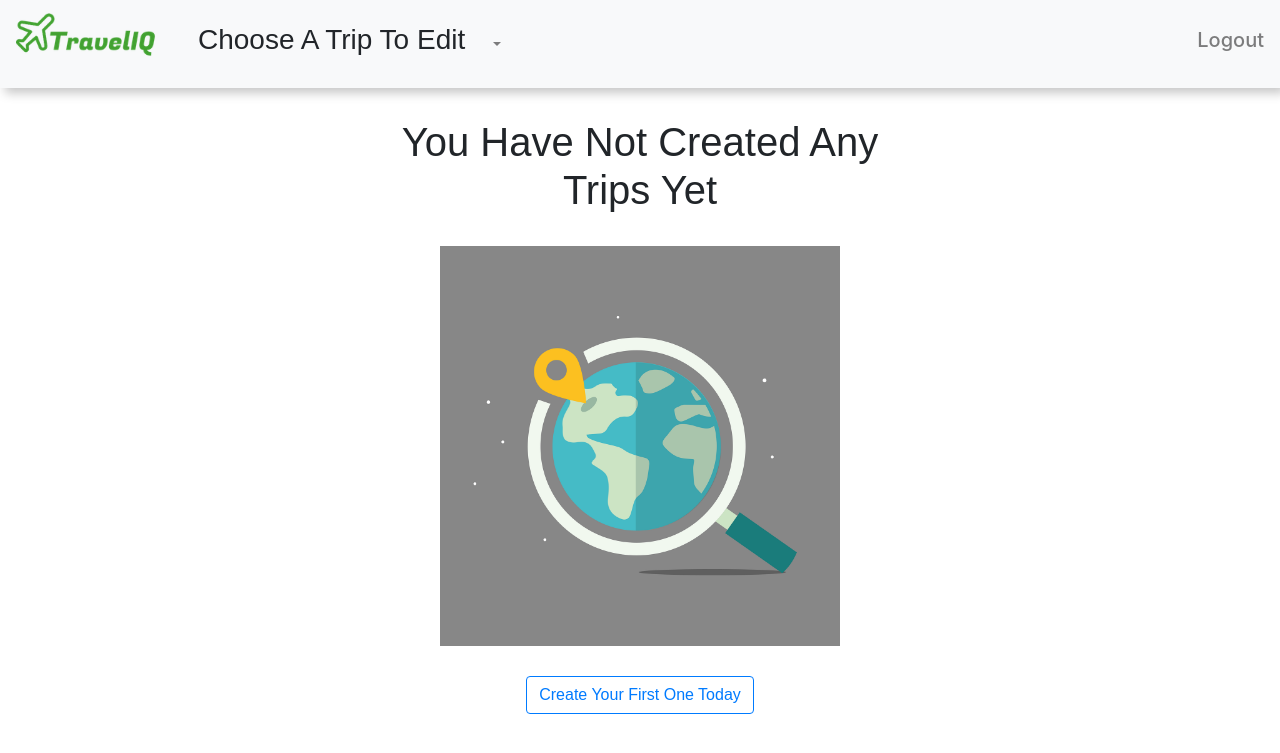
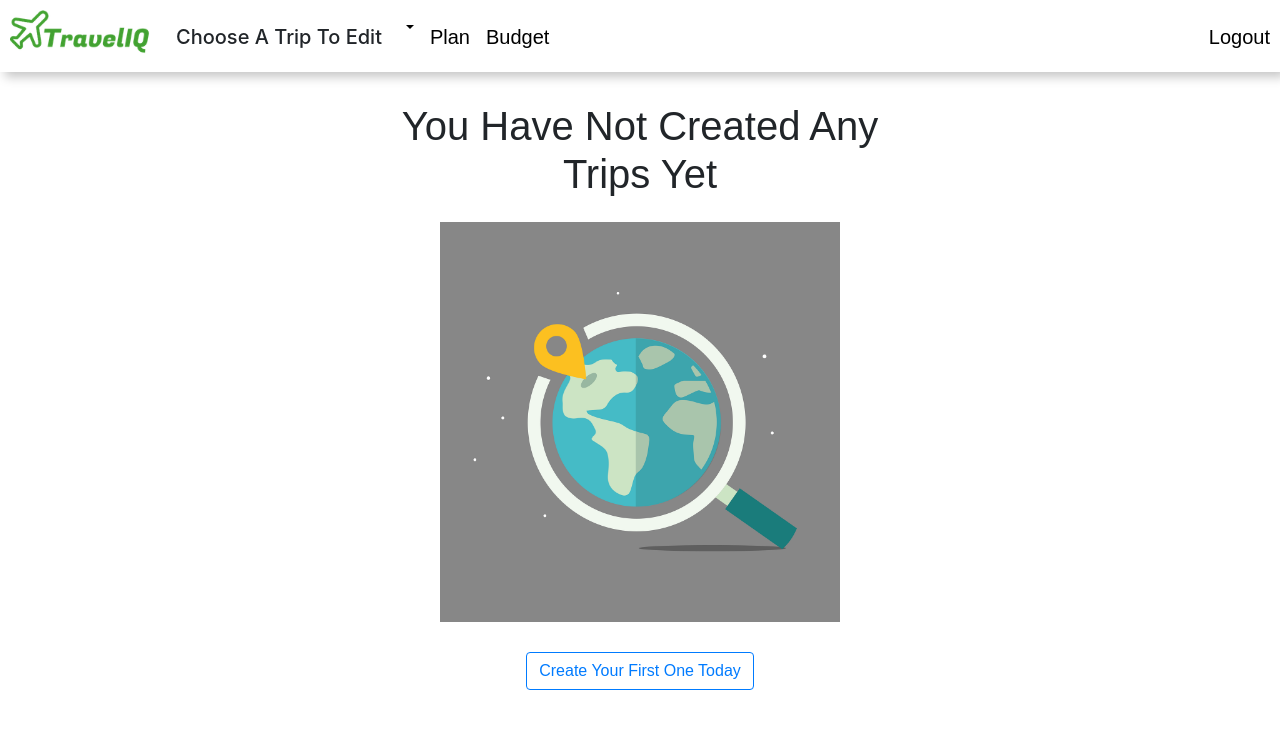
Before and after one commit to zkrowiak10/travelIQ, a Flask app: page /app/ in a window 1280 px wide. Shown: the top 753 px of the page. Run offline with Flask 2, Linux system fonts and the light colour scheme; the visitor is signed in with stand-in values (Sample User, id 1); data comes from the database, SQL or seed files in the repository; data that the repository does not hold is empty; some libraries are stand-ins or nearby versions.

Commit message:
Created stub links and cleaned up ui

```diff
--- a/travel_app/__init__.py
+++ b/travel_app/__init__.py
@@ -5,7 +5,7 @@ from flask_sqlalchemy import SQLAlchemy
 from flask_migrate import Migrate
 import logging
 
-logging.basicConfig(level=logging.ERROR, filename='app.log', format="%(asctime)s - %(levelname)s - %(message)s")
+logging.basicConfig(level=logging.ERROR, filename='app.log', format="%(levelname)s - %(message)s")
 
 def create_app():
     app = Flask(__name__, instance_relative_config=True)
--- a/travel_app/static/styles.css
+++ b/travel_app/static/styles.css
@@ -1,16 +1,29 @@
-h1, h3, h4, p {
+h1, h3, h4, p, a {
     font-family: 'Anton', sans-serif;
+    margin: 0px
 }
 
+a {
+    color: black
+}
+
+#v-pills-tabContent {
+    padding-top: 20px
+}
+#nav-bar {
+    padding: 10px 10px 0px 10px
+}
 nav {
     box-shadow: 5px 5px 10px #c6c6c6;
-    padding-top: 10px;
+    /* padding-top: 10px; */
     padding-left: 30px;
     z-index: +1
 }
 
+/* right now reffering to logout link */
 .nav-right {
     float: right;
+    color: black
 }
 
 .nav-left {
@@ -48,6 +61,7 @@ nav {
     background-color: #F8F9FA;
     height: 100%;
     margin-left: 0;
-    margin-top: 5px
+    padding-top: 20px
+
 
 }
--- a/travel_app/templates/app/iqApp.html
+++ b/travel_app/templates/app/iqApp.html
@@ -60,28 +60,27 @@
     </div>
 </div>
 {% else %}
-<div class="container-fluid h-100" style="max-height:100%">
+
     <div class="row h-100">
-        <!-- side menu -->
-        <div class="col-2 sideBar border-right">
-            <ul class="nav flex-column">
-                <li class="nav-item">
-                    <a class="nav-link active" href="#">Hotels</a>
-                </li>
-                <li class="nav-item">
-                    <a class="nav-link" href="#">Flights</a>
-                </li>
-                <li class="nav-item">
-                    <a class="nav-link" href="#">Rentals</a>
-                </li>
-                <li class="nav-item">
-                    <a class="nav-link disabled" href="#" tabindex="-1" aria-disabled="true">Disabled</a>
-                </li>
-            </ul>
-        </div >
-        <div class="col"></div>
-    </div>
-</div>
+        <div class="col-3 sideBar border-right">
+          <div class="nav flex-column nav-pills" id="v-pills-tab" role="tablist" aria-orientation="vertical">
+            <a class="nav-link active" id="v-pills-hotels-tab" data-toggle="pill" href="#v-pills-hotels" role="tab" aria-controls="v-pills-hotels" aria-selected="true">Hotels</a>
+            <a class="nav-link" id="v-pills-transportation-tab" data-toggle="pill" href="#v-pills-transportation" role="tab" aria-controls="v-pills-transportation" aria-selected="false">Transportation</a>
+            <a class="nav-link" id="v-pills-restaurants-tab" data-toggle="pill" href="#v-pills-restaurants" role="tab" aria-controls="v-pills-restaurants" aria-selected="false">Restaurants</a>
+            <a class="nav-link" id="v-pills-flights-tab" data-toggle="pill" href="#v-pills-flights" role="tab" aria-controls="v-pills-flights" aria-selected="false">Flights</a>
+
+          </div>
+        </div>
+        <div class="col-9">
+          <div class="tab-content" id="v-pills-tabContent">
+            <div class="tab-pane fade show active" id="v-pills-hotels" role="tabpanel" aria-labelledby="v-pills-hotels-tab">TODO</div>
+            <div class="tab-pane fade" id="v-pills-transportation" role="tabpanel" aria-labelledby="v-pills-transportation-tab">TODO</div>
+            <div class="tab-pane fade" id="v-pills-restaurants" role="tabpanel" aria-labelledby="v-pills-restaurants-tab">TODO</div>
+            <div class="tab-pane fade" id="v-pills-flights" role="tabpanel" aria-labelledby="v-pills-flights-tab">TODO</div>
+          </div>
+        </div>
+      </div>
+
 {% endif %}
 
 {% endblock %}
--- a/travel_app/templates/app/nav.html
+++ b/travel_app/templates/app/nav.html
@@ -2,16 +2,14 @@
 {%block nav%}
 
 {% if g.trip%}
-<h3 class="nav-link nav-left"> {{g.trip.name}}</h3>
+<h5 class="nav-link nav-left" style="color:#42A031"> {{g.trip.name}}</h5>
 {% else %}
-<h3 class="nav-link nav-left"> Choose A Trip To Edit</h3>
+<h5 class="nav-link nav-left"> Choose A Trip To Edit</h5>
 
 {% endif %}
-<ul class="navbar-nav mr-auto">
+<ul class="navbar-nav mr-auto ">
   <li class="nav-item dropdown">
-                <a class="nav-link dropdown-toggle" href="#" id="navbarDropdown" role="button" data-toggle="dropdown" aria-haspopup="true" aria-expanded="false">
-
-                </a>
+    <a class="nav-link dropdown-toggle" href="#" id="navbarDropdown" role="button" data-toggle="dropdown" aria-haspopup="true" aria-expanded="false"></a>
     <div class="dropdown-menu" aria-labelledby="navbarDropdown">
       {%for trip in trips %}
       <a class="dropdown-item" href="{{url_for('iq.change_g')}}?trip={{trip.id}}">{{trip.name}}</a>
@@ -22,12 +20,16 @@
       <a class="dropdown-item" href="{{url_for('iq.create_trip')}}">Create A New Trip</a>
     </div>
   </li>
-              <li class="nav-item" >
+  <li class="nav-item"></li>
+  <li class="nav-item">
+      <a class="nav-link "  href="#"><h5>Plan</h5></a>
+  </li>
+  <li class="nav-item">
+      <a class="nav-link" href="#"><h5>Budget</h5></a>
+  </li>
 
 
-        </li>
-
 </ul>
-<a class=" navbar-text nav-right" href="{{url_for('welcome.logout')}}"> <h5>Logout</h3></a>
+<a class="navbar-text nav-right" href="{{url_for('welcome.logout')}}"> <h5>Logout</h5></a>
 
 {% endblock %}
--- a/travel_app/templates/base.html
+++ b/travel_app/templates/base.html
@@ -23,8 +23,8 @@
 </head>
 <header>
 
-    <nav class="navbar nav-empty navbar-expand-sm navbar-light bg-light">
-            <a class="navbar-brand" href='{{url_for("iq.iqPage")}}'><img src="{{url_for('static', filename='Assets/Logo_Text_200.png')}}" style="width: 150px"/></a>
+    <nav id="nav-bar" class="navbar nav-empty navbar-expand-sm">
+            <a  href='{{url_for("iq.iqPage")}}'><img src="{{url_for('static', filename='Assets/Logo_Text_200.png')}}" style="width: 150px"/></a>
 
             {%block nav %} {% endblock %}
 
```
Also changed, not shown: 1 other file. Lines whose indentation alone changed are shown as unchanged.
